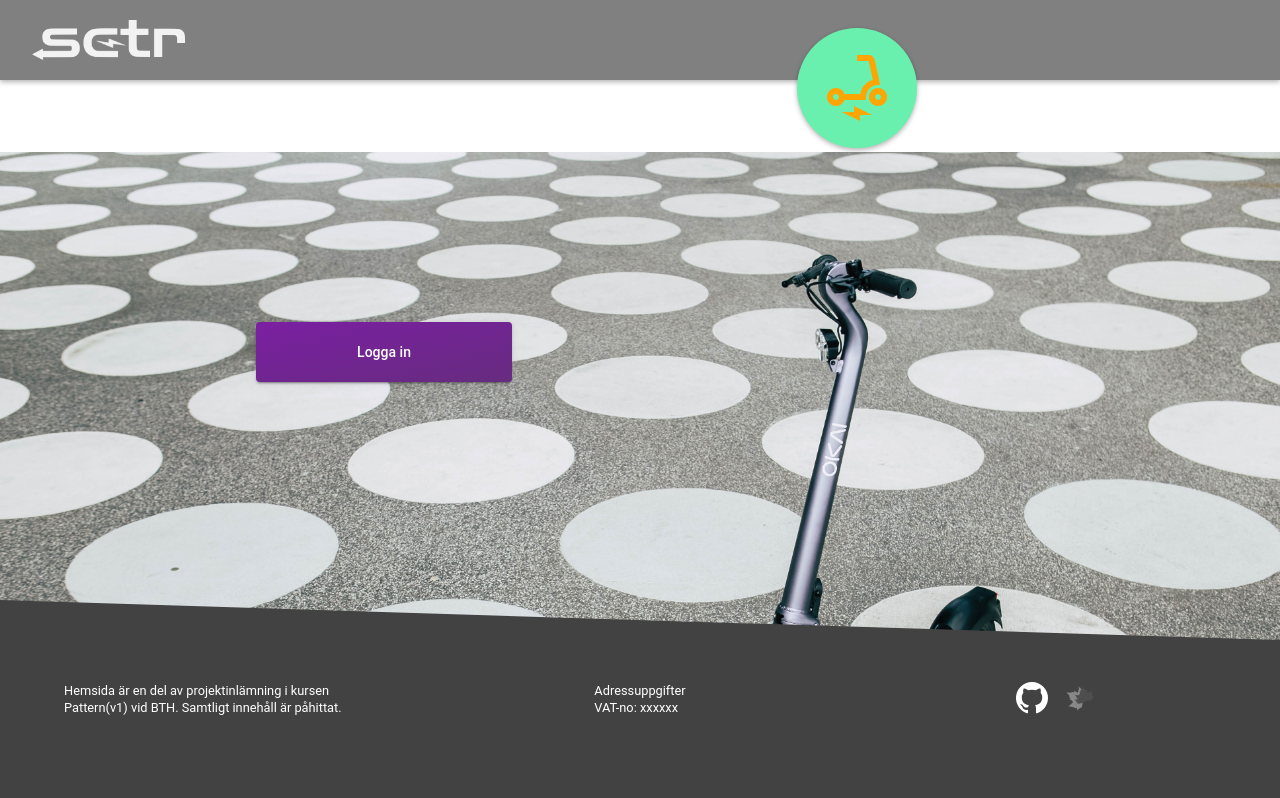
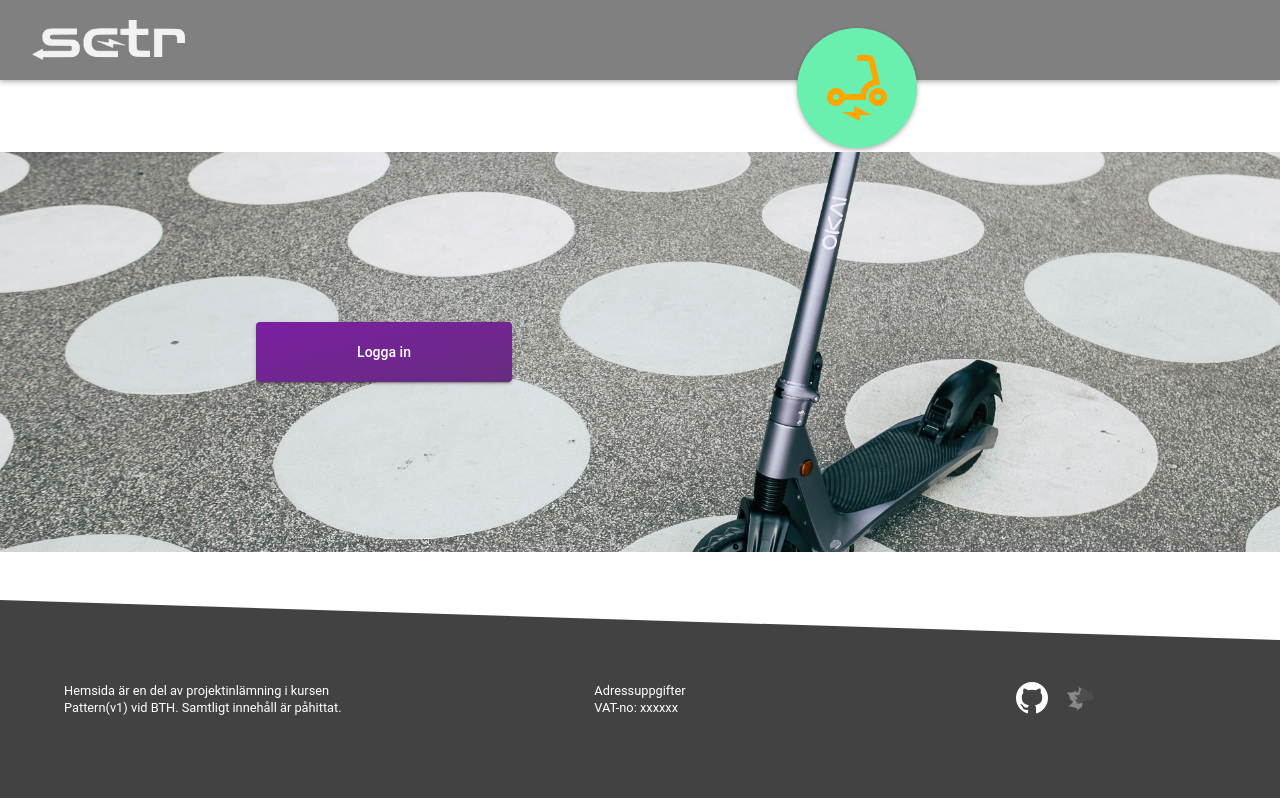
Before and after one commit to fahlstrm/pattern-adminweb, an Angular app: page / in a window 1280 px wide. Shown: the top 798 px of the page. Built offline with nearby package versions, Linux system fonts and the light colour scheme; no server answers; what @asymmetrik/ngx-leaflet would draw is missing.

Commit message:
adjusted commercial image to fit wide screen

```diff
--- a/src/app/components/commercial/commercial/commercial.component.css
+++ b/src/app/components/commercial/commercial/commercial.component.css
@@ -7,10 +7,11 @@
 }
 
 .image-div img {
-    object-fit: fill;
+    object-fit: cover;
     flex-shrink: 0;
-    max-width: 100%;
-    min-height: 80%;
+    width: 100%;
+    max-height: 100%;
+    /* height: 80%; */
 }
 
 .mat-raised-button {
```
